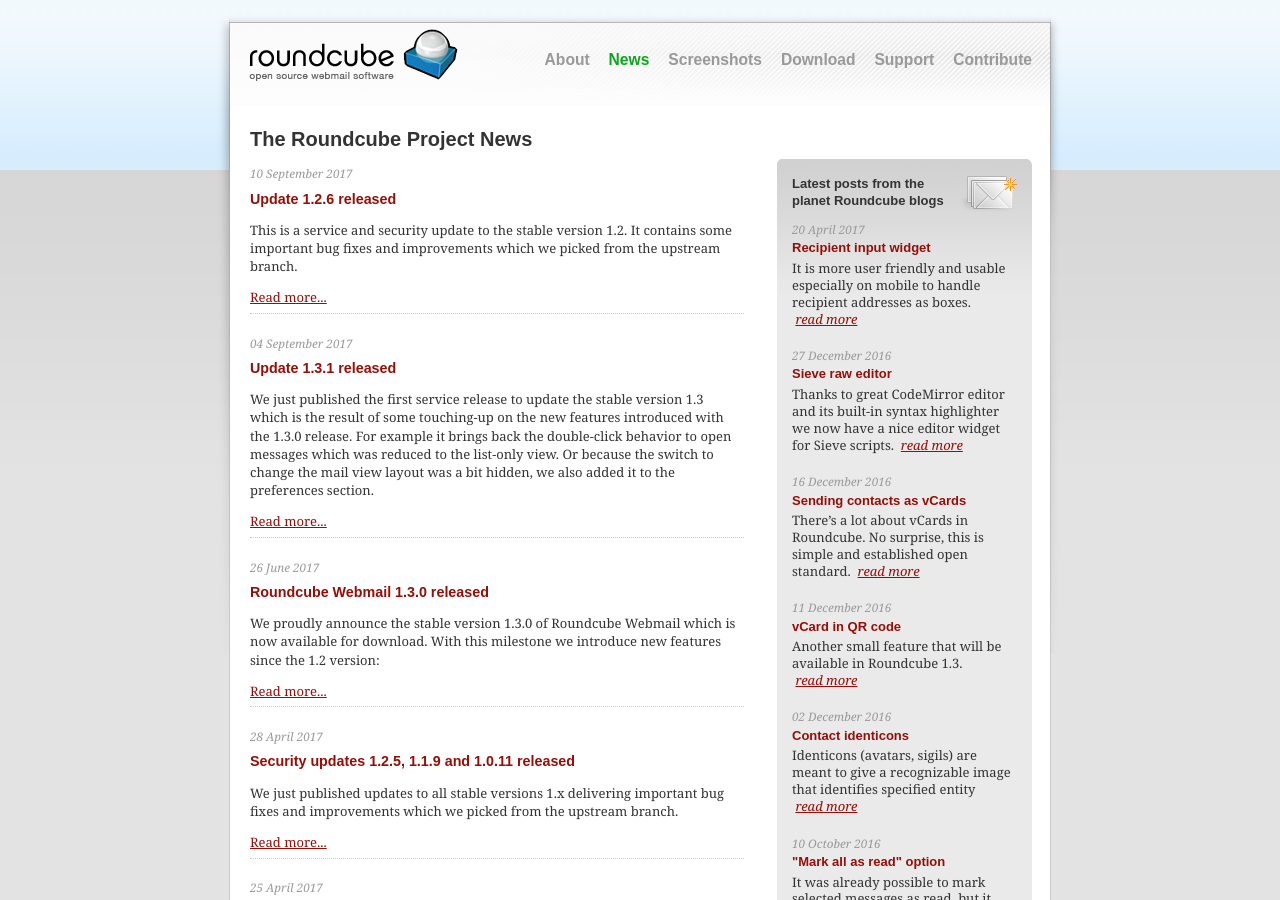
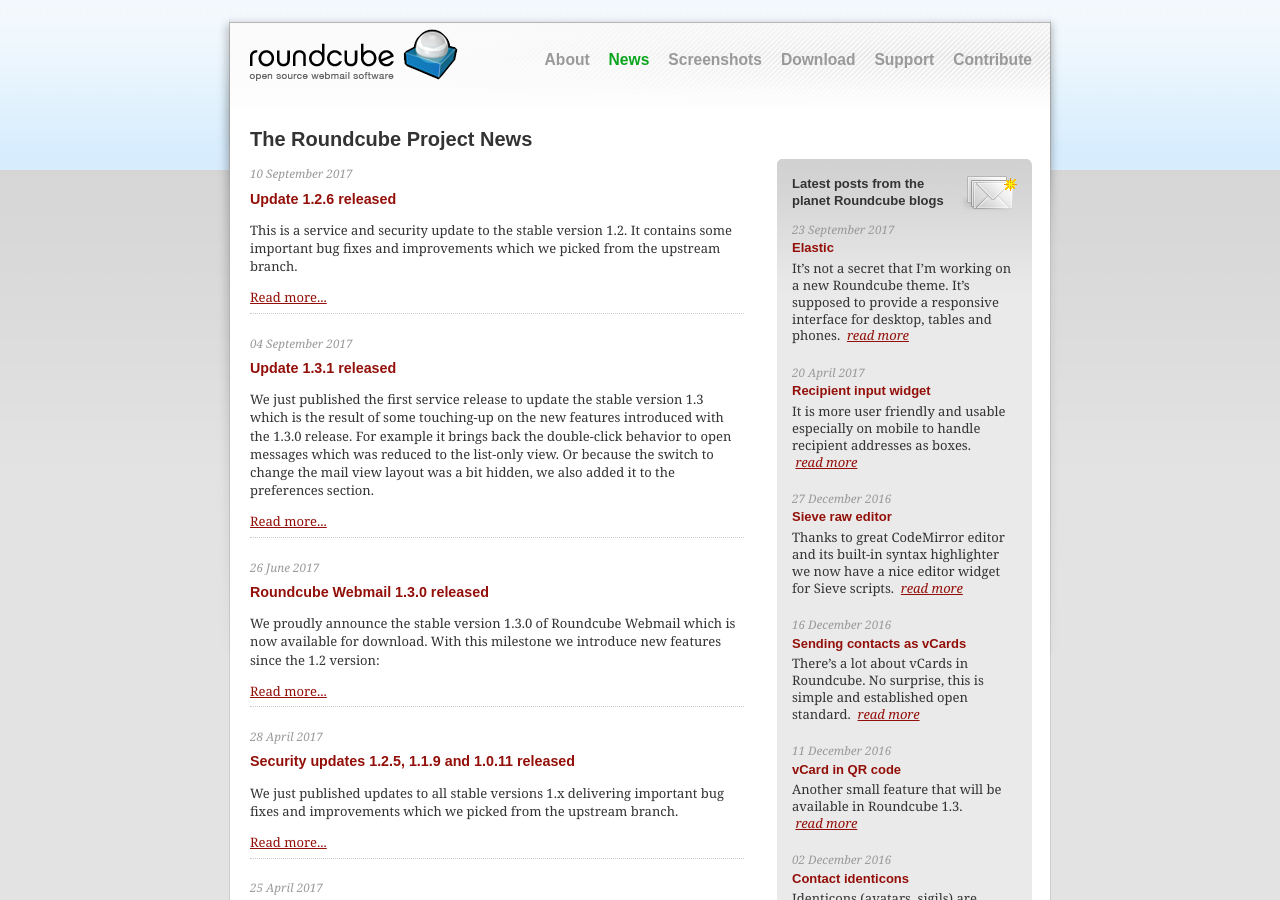
Before and after one commit to roundcube/roundcube.github.com, a Jekyll site: the page built from news/index.html, in a window 1280 px wide and 900 px high. Built offline with Jekyll 4.4.1, drawn with Linux system fonts in a browser that asks for light colours; the list of posts is cut into pages by our own code; comment, search, counter and statistics services are not loaded.

Commit message:
Add inbox entry

```diff
--- a/_includes/roundcubeinbox.html
+++ b/_includes/roundcubeinbox.html
@@ -1,4 +1,11 @@
 <h2 class="inboxtitle">Latest posts from the planet Roundcube blogs</h2>
+
+<div class="newsitem">
+	<span class="newsdate">23 September 2017</span>
+	<h3><a href="https://kolabian.wordpress.com/2017/09/23/elastic/" class="newslink">Elastic</a></h3>
+	<p class="newstext">It’s not a secret that I’m working on a new Roundcube theme. It’s supposed to provide a responsive interface for desktop, tables and phones.
+			&nbsp;<em><a href="https://kolabian.wordpress.com/2017/09/23/elastic/">read&nbsp;more</a></em></p>
+</div>
 
 <div class="newsitem">
 	<span class="newsdate">20 April 2017</span>
```
